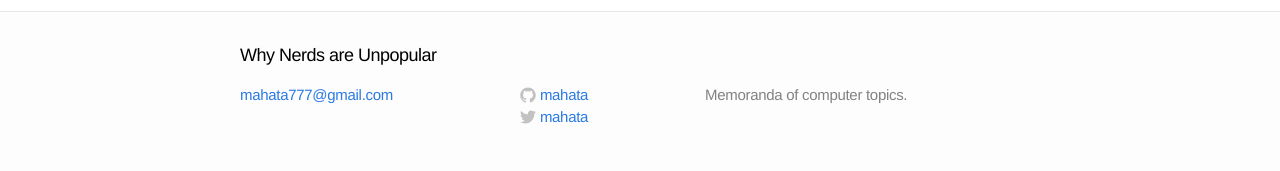
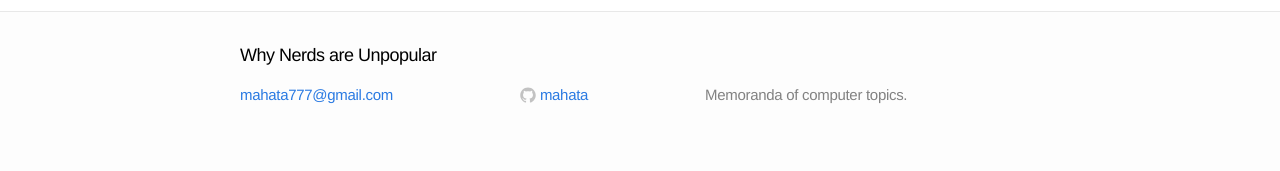
Before and after one commit to mahata/mahata.github.io, a Jekyll site: the page built from index.html, in a window 1280 px wide. Shown: the part 741-912 px from the top of the page. Built offline with Jekyll 4.4.1, drawn with Linux system fonts in a browser that asks for light colours.

```diff
--- a/_config.yml
+++ b/_config.yml
@@ -5,8 +5,9 @@ email: mahata777@gmail.com
 description: "Memoranda of computer topics."
 baseurl: ""
 url: "https://mahata.github.io"
-twitter_username: mahata
 github_username:  mahata
+gems:
+  - jekyll-sitemap
 
 # Build settings
 markdown: kramdown
```
